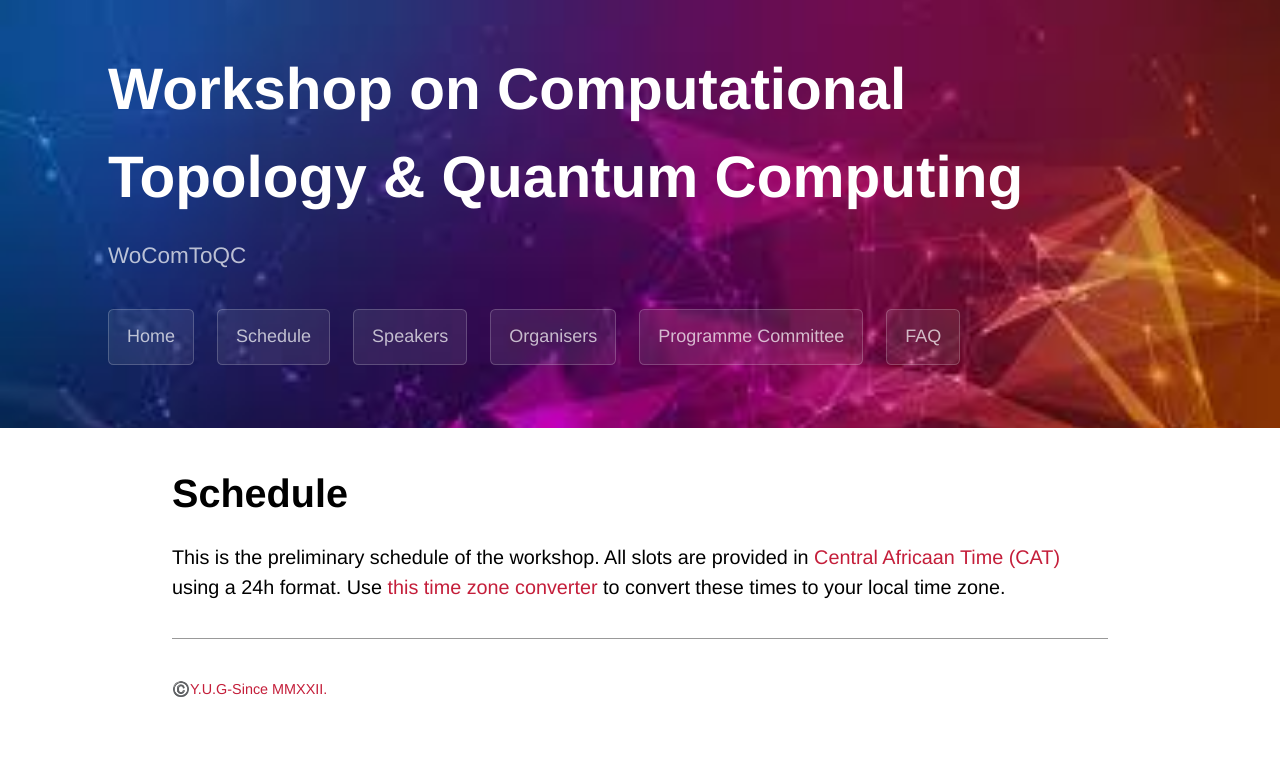
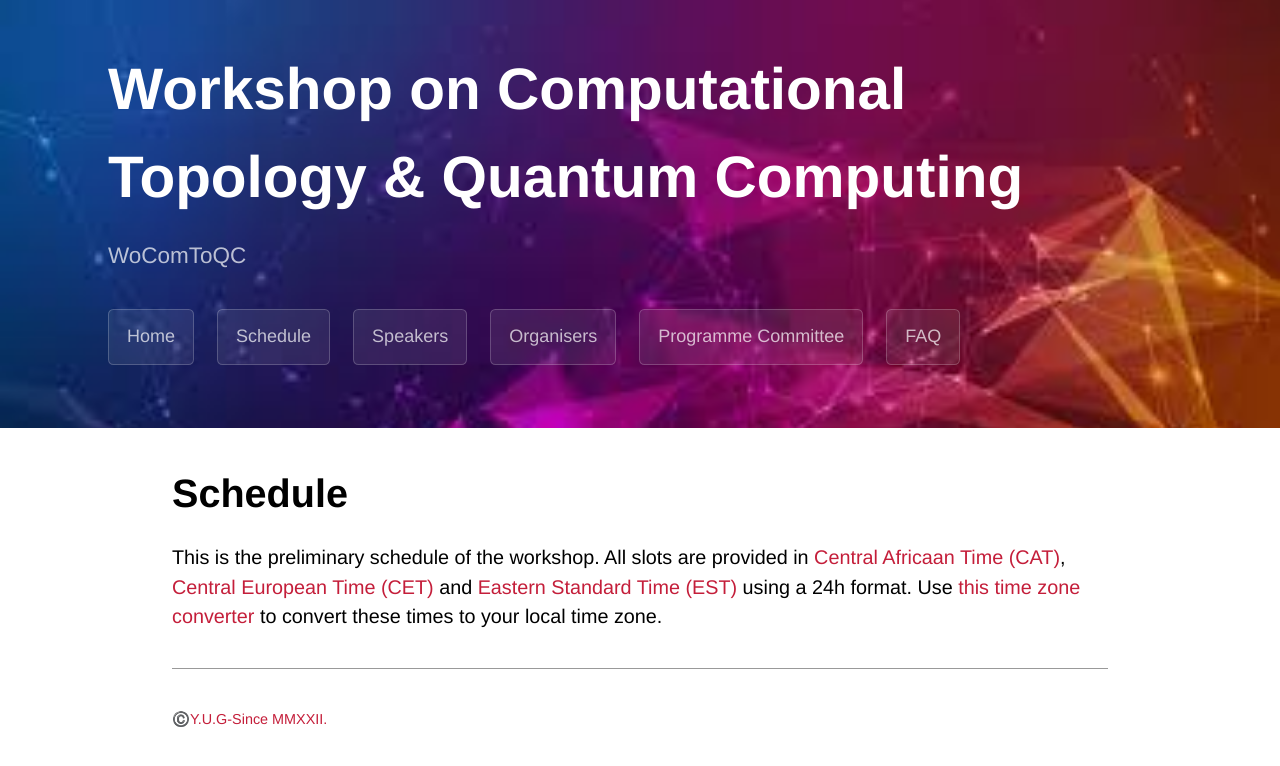
Before and after one commit to WoComtoQC/wocomtoqc.github.io, a Jekyll site: the page built from schedule.md, in a window 1280 px wide. Shown: the top 766 px of the page. Built offline with Jekyll 4.4.1, drawn with Linux system fonts in a browser that asks for light colours; some web fonts are replaced; our own code applies the rules of GitHub Pages for plain Markdown files.

Commit message:
Update schedule.md

```diff
--- a/schedule.md
+++ b/schedule.md
@@ -1,6 +1,6 @@
 # Schedule
 
 This is the preliminary schedule of the workshop. All slots are provided
-in [Central Africaan Time (CAT)](https://en.wikipedia.org/wiki/Central_Africa_Time#:~:text=Central%20Africa%20Time%20is%20two,and%20Central%20European%20Summer%20Time.) using
+in [Central Africaan Time (CAT)](https://en.wikipedia.org/wiki/Central_Africa_Time#:~:text=Central%20Africa%20Time%20is%20two,and%20Central%20European%20Summer%20Time.), [Central European Time (CET)](https://en.wikipedia.org/wiki/Central_European_Time) and [Eastern Standard Time (EST)](https://en.wikipedia.org/wiki/Eastern_Time_Zone) using
 a 24h format. Use [this time zone converter](https://www.thetimezoneconverter.com) to convert
 these times to your local time zone.
```
